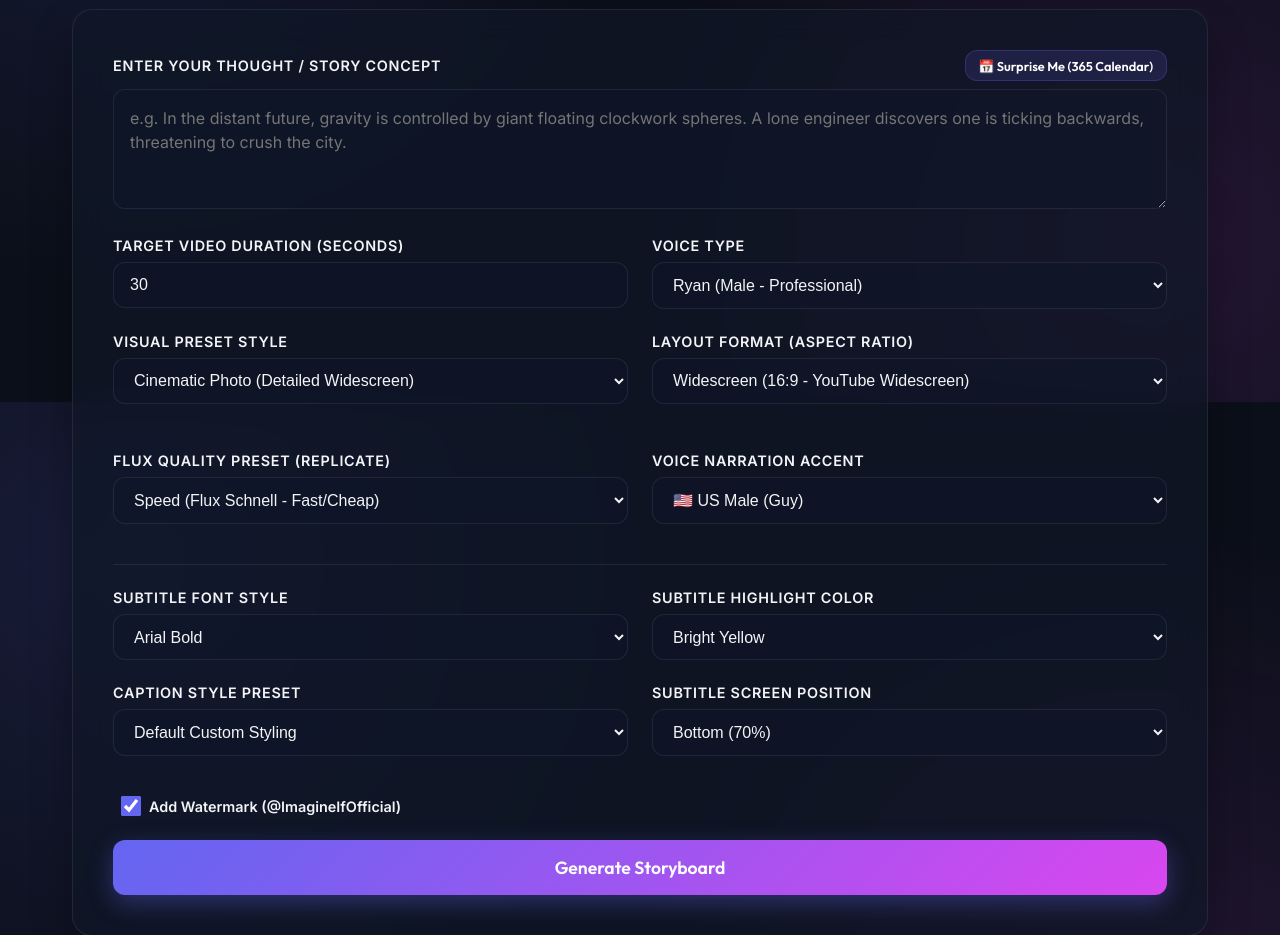
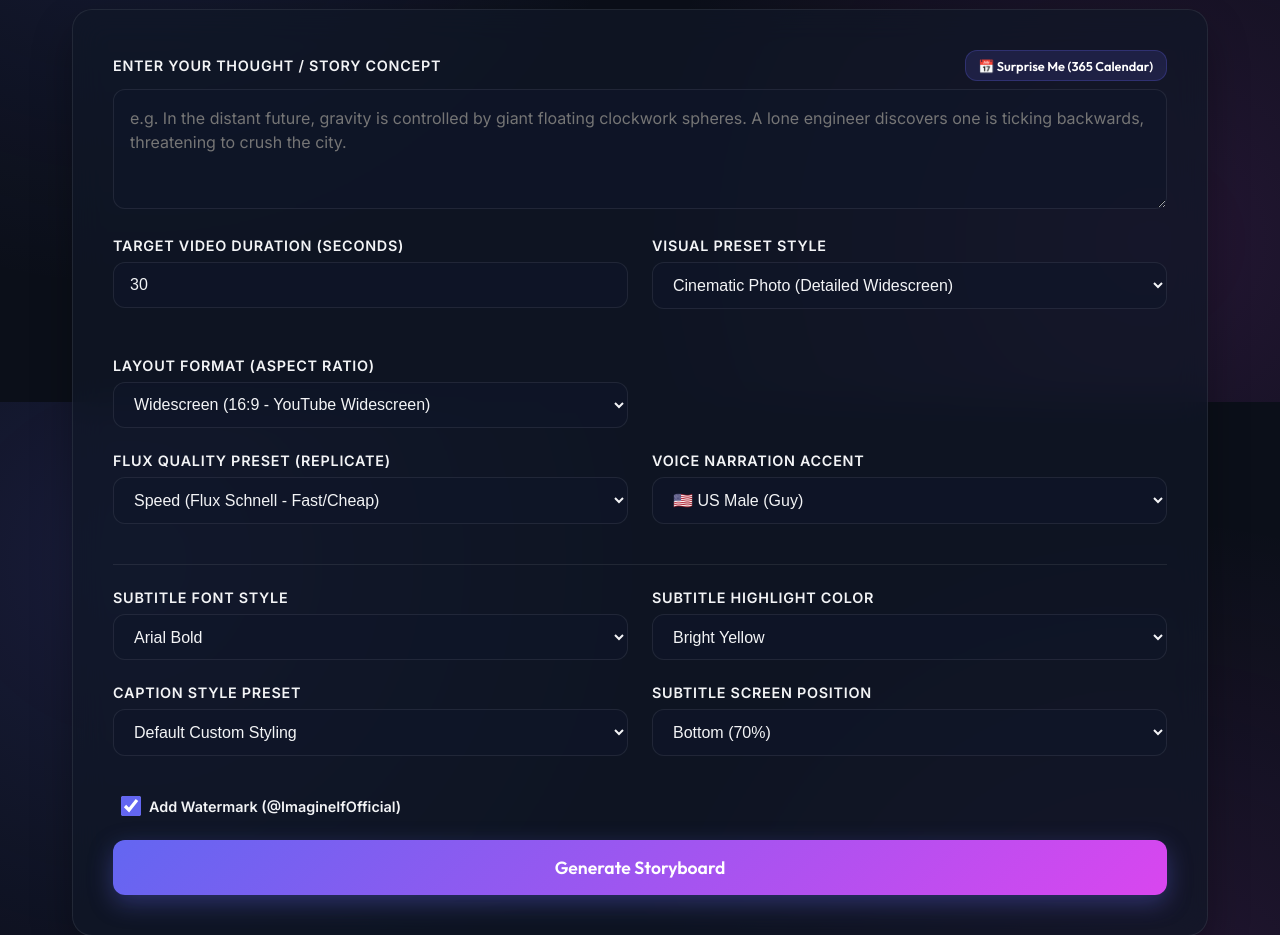
Before and after one commit to sheta-darshan/ImagineIf-Factory, a FastAPI app: page / in a window 1280 px wide. Shown: the part 398-1333 px from the top of the page. Run offline with FastAPI, Linux system fonts and the light colour scheme; data that the repository does not hold is empty.

Commit message:
Resolve duplicate voice-select elements layout collision on the dashboard

```diff
--- a/templates/index.html
+++ b/templates/index.html
@@ -540,18 +540,6 @@
                     <input type="number" id="duration-input" value="30" min="15" max="180">
                 </div>
                 <div class="form-group">
-                    <label for="voice-select">Voice Type</label>
-                    <select id="voice-select">
-                        <option value="en-US-GuyNeural">Ryan (Male - Professional)</option>
-                        <option value="en-US-JennyNeural">Jenny (Female - Narrator)</option>
-                        <option value="en-GB-SoniaNeural">Sonia (British - Elegant)</option>
-                        <option value="en-AU-WilliamNeural">William (Australian - Warm)</option>
-                    </select>
-                </div>
-            </div>
-
-            <div class="row">
-                <div class="form-group">
                     <label for="style-select">Visual Preset Style</label>
                     <select id="style-select">
                         <option value="Cinematic Photo">Cinematic Photo (Detailed Widescreen)</option>
@@ -568,6 +556,9 @@
                         <option value="9:16">Shorts/Reels (9:16 - YouTube Vertical)</option>
                     </select>
                 </div>
+            </div>
+
+            <div class="row">
                 <div class="form-group">
                     <label for="model-select">Flux Quality Preset (Replicate)</label>
                     <select id="model-select">
```
